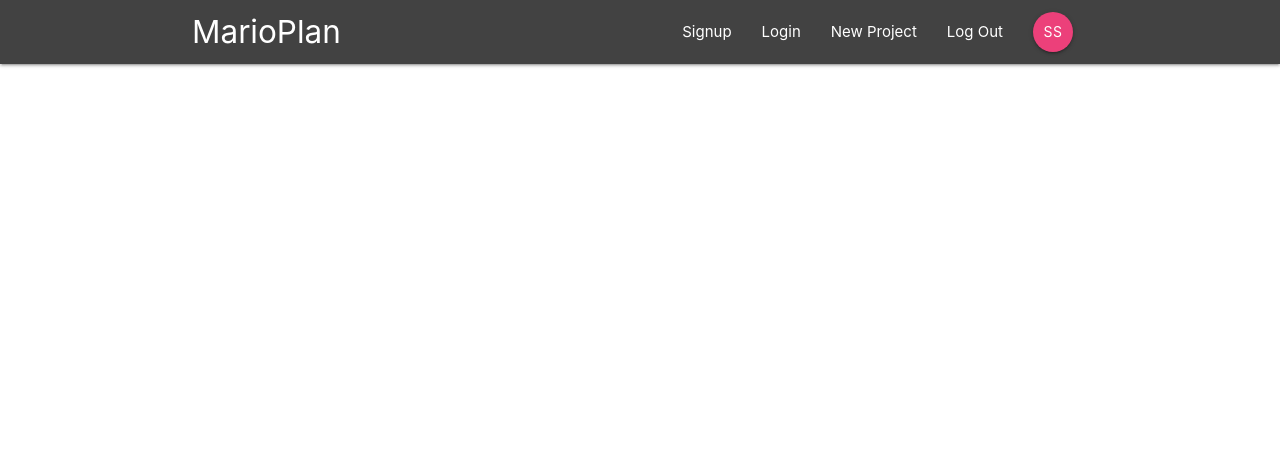
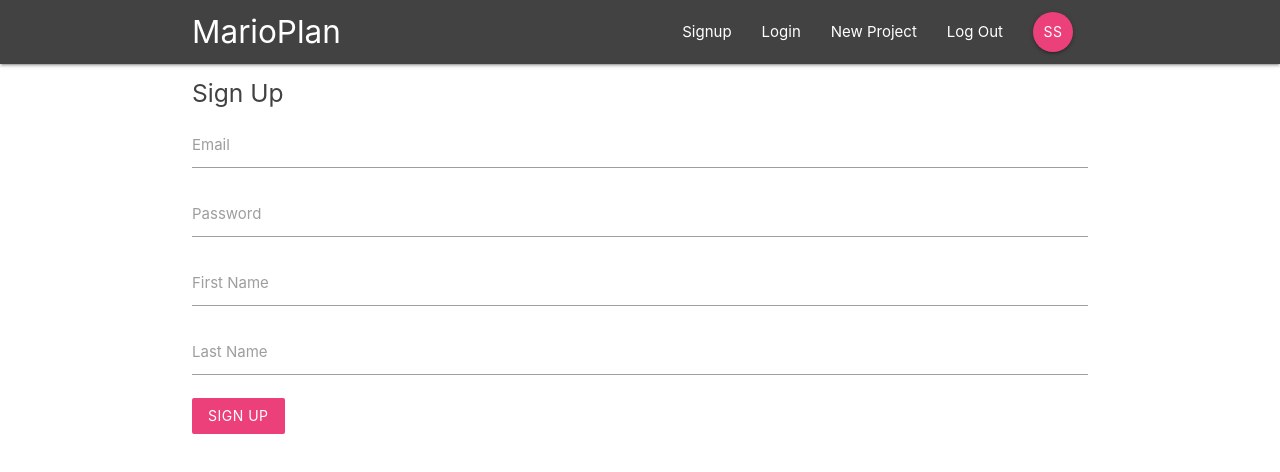
Before and after one commit to AnimagusCat/react-marioplan, a React (Create React App) app: page /signup in a window 1280 px wide. Shown: the top 472 px of the page. Built offline with nearby package versions, Linux system fonts and the light colour scheme.

Commit message:
created sign/up forms and their routes

```diff
--- a/public/index.html
+++ b/public/index.html
@@ -43,5 +43,7 @@
       To begin the development, run `npm start` or `yarn start`.
       To create a production bundle, use `npm run build` or `yarn build`.
     -->
+    <!-- Compiled and minified JavaScript -->
+    <script src="https://cdnjs.cloudflare.com/ajax/libs/materialize/1.0.0/js/materialize.min.js"></script>
   </body>
 </html>
--- a/src/App.js
+++ b/src/App.js
@@ -3,6 +3,8 @@ import { BrowserRouter, Switch, Route } from 'react-router-dom';
 import Navbar from './components/layout/Navbar';
 import Dashboard from './components/dashboard/Dashboard';
 import ProjectDetails from './components/projects/ProjectDetails';
+import SignIn from './components/auth/SignIn';
+import SignUp from './components/auth/SignUp';
 
 class App extends Component {
   render() {
@@ -13,6 +15,8 @@ class App extends Component {
           <Switch>
             <Route exact path='/' component={Dashboard} />
             <Route path='/project/:id' component={ProjectDetails} />
+            <Route path='/signin' component={SignIn} />
+            <Route path='/signup' component={SignUp} />
           </Switch>
         </div>
       </BrowserRouter>
--- a/src/components/auth/SignIn.js
+++ b/src/components/auth/SignIn.js
@@ -0,0 +1,47 @@
+import React, { Component } from 'react'
+
+class SignIn extends Component {
+    state = {
+        email: '',
+        password: ''
+    }
+
+    handleChange = (e) => {
+        this.setState({
+            //checks the id of the input type. Eg. if id=email, the email state will be updated
+            [e.target.id]: e.target.value
+        })
+    }
+
+    handleSubmit = (e) => {
+        //prevents browser from refreshing when form is submitted
+        e.preventDefault();
+        console.log(this.state)
+    }
+
+    render() {
+        return (
+            <div className="container">
+                <form onSubmit={this.handleSubmit} className="white">
+                    <h5 className="grey-text text-darken-3">Sign In</h5>
+                    <div className="input-field">
+                        <label htmlFor="email">Email</label>
+                        <input type="email" id="email" onChange={this.handleChange}/>
+                    </div>
+
+                    <div className="input-field">
+                        <label htmlFor="password">Password</label>
+                        <input type="password" id="password" onChange={this.handleChange}/>
+                    </div>
+
+                    <div className="input-field">
+                        <button className="btn pink lighten-1 z-depth-0">Login</button>
+                    </div>
+                </form>
+
+            </div>
+        )
+    }
+}
+
+export default SignIn
--- a/src/components/auth/SignUp.js
+++ b/src/components/auth/SignUp.js
@@ -0,0 +1,59 @@
+import React, { Component } from 'react'
+
+class SignUp extends Component {
+    state = {
+        email: '',
+        password: '',
+        firstName: '',
+        lastName: ''
+    }
+
+    handleChange = (e) => {
+        this.setState({
+            //checks the id of the input type. Eg. if id=email, the email state will be updated
+            [e.target.id]: e.target.value
+        })
+    }
+
+    handleSubmit = (e) => {
+        //prevents browser from refreshing when form is submitted
+        e.preventDefault();
+        console.log(this.state)
+    }
+
+    render() {
+        return (
+            <div className="container">
+                <form onSubmit={this.handleSubmit} className="white">
+                    <h5 className="grey-text text-darken-3">Sign Up</h5>
+                    <div className="input-field">
+                        <label htmlFor="email">Email</label>
+                        <input type="email" id="email" onChange={this.handleChange}/>
+                    </div>
+
+                    <div className="input-field">
+                        <label htmlFor="password">Password</label>
+                        <input type="password" id="password" onChange={this.handleChange}/>
+                    </div>
+
+                    <div className="input-field">
+                        <label htmlFor="firstName">First Name</label>
+                        <input type="text" id="firstName" onChange={this.handleChange}/>
+                    </div>
+
+                    <div className="input-field">
+                        <label htmlFor="lastName">Last Name</label>
+                        <input type="text" id="lastName" onChange={this.handleChange}/>
+                    </div>
+
+                    <div className="input-field">
+                        <button className="btn pink lighten-1 z-depth-0">Sign Up</button>
+                    </div>
+                </form>
+
+            </div>
+        )
+    }
+}
+
+export default SignUp
```
